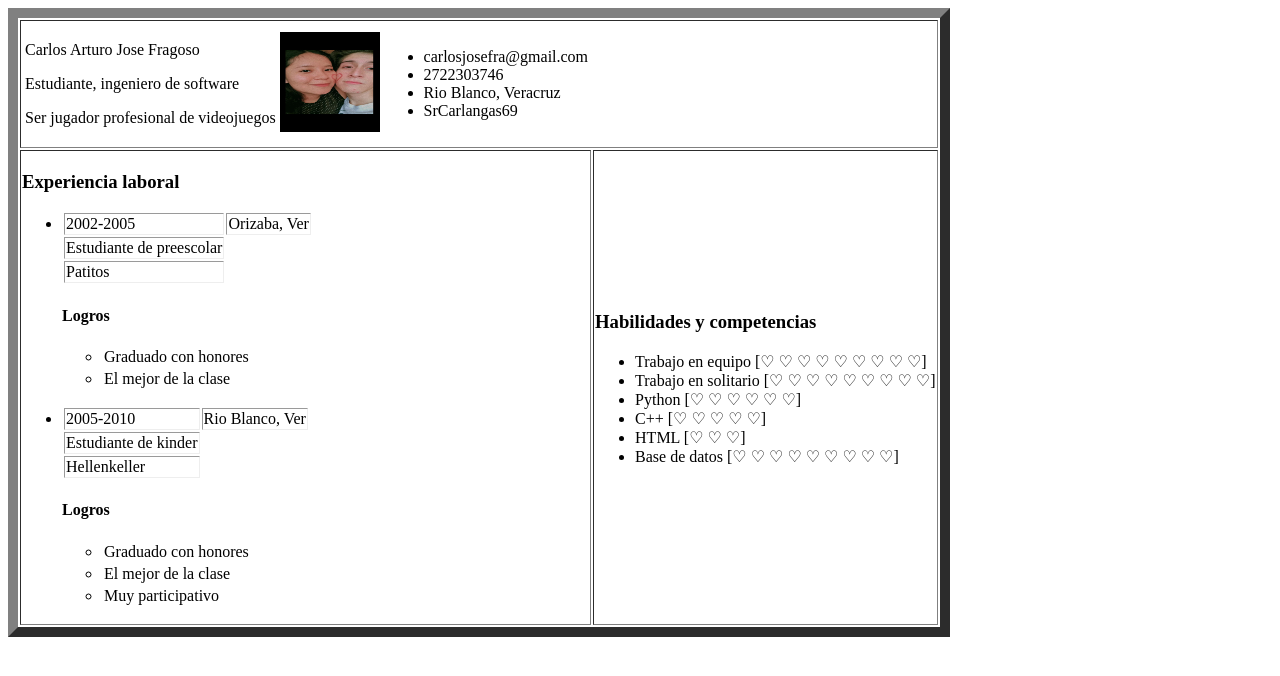
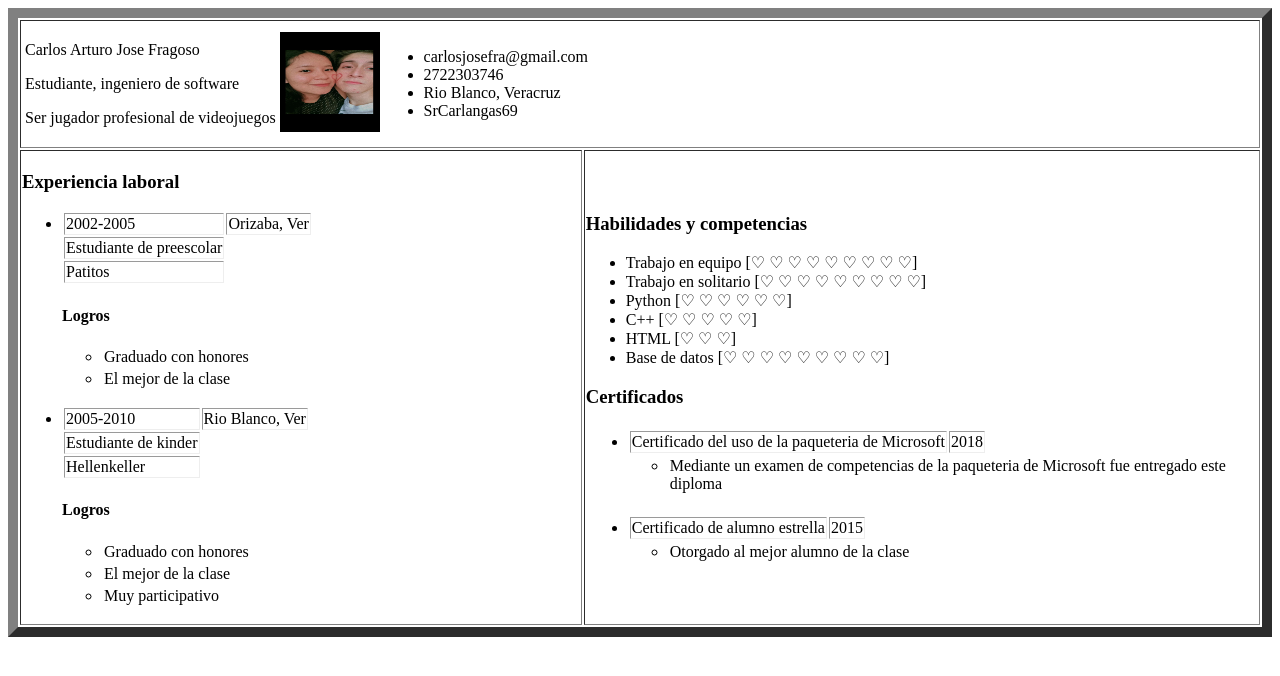
Before and after one commit to CarlosArt17/CarlosArt17.github.io, an Angular app: page / in a window 1280 px wide. Shown: the top 676 px of the page. Built offline with nearby package versions, Linux system fonts and the light colour scheme.

Commit message:
create branch achievements-certificades #10

```diff
--- /dev/null
+++ b/src/app/achievements-certificades/achievements-certificades.component.html
@@ -0,0 +1,20 @@
+<h3>Certificados</h3>
+<ul *ngFor = "let ct of certificado">
+    <tr>
+        <li>
+            <tr>
+                <td>{{ ct.Nom_cert}}</td>
+                <td>{{ ct.fecha }}</td>
+            </tr>
+        </li>
+
+        <ul *ngFor = "let des of ct.Des_cert">
+        <li>
+            <tr>
+                {{des.Descripccion}}
+
+            </tr>
+        </li>
+    </ul>
+</tr>
+</ul>
--- /dev/null
+++ b/src/app/achievements-certificades/achievements-certificades.component.ts
@@ -0,0 +1,32 @@
+import { Component, OnInit } from '@angular/core';
+
+@Component({
+  selector: 'app-achievements-certificades',
+  templateUrl: './achievements-certificades.component.html',
+  styleUrls: ['./achievements-certificades.component.css']
+})
+export class AchievementsCertificadesComponent implements OnInit {
+
+  certificado : Array<any> = [];
+  constructor() { }
+
+  ngOnInit(): void {
+    let cert1 = {
+      Nom_cert : "Certificado del uso de la paqueteria de Microsoft",
+      fecha : "2018",
+      Des_cert : [
+        {Descripccion : "Mediante un examen de competencias de la paqueteria de Microsoft fue entregado este diploma"}
+      ]
+    };
+
+    let cert2 = {
+      Nom_cert : "Certificado de alumno estrella",
+      fecha : "2015",
+      Des_cert : [
+        {Descripccion : "Otorgado al mejor alumno de la clase"}
+      ]
+    }
+  this.certificado.push(cert1);
+  this.certificado.push(cert2)
+  }
+}
--- a/src/app/app.component.html
+++ b/src/app/app.component.html
@@ -10,6 +10,7 @@
       </td>
       <td colspan="100">
           <app-skills-competences></app-skills-competences>
+          <app-achievements-certificades></app-achievements-certificades>
       </td>
     </tr>
 </table>
--- a/src/app/app.module.ts
+++ b/src/app/app.module.ts
@@ -5,13 +5,15 @@ import { AppComponent } from './app.component';
 import { HeaderComponent } from './header/header.component';
 import { WorkExperienceComponent } from './work-experience/work-experience.component';
 import { SkillsCompetencesComponent } from './skills-competences/skills-competences.component';
+import { AchievementsCertificadesComponent } from './achievements-certificades/achievements-certificades.component';
 
 @NgModule({
   declarations: [
     AppComponent,
     HeaderComponent,
     WorkExperienceComponent,
-    SkillsCompetencesComponent
+    SkillsCompetencesComponent,
+    AchievementsCertificadesComponent
   ],
   imports: [
     BrowserModule
```
Also changed, not shown: src/app/achievements-certificades/achievements-certificades.component.css (added), 1 other file (tests, documents, lock files or other folders).
